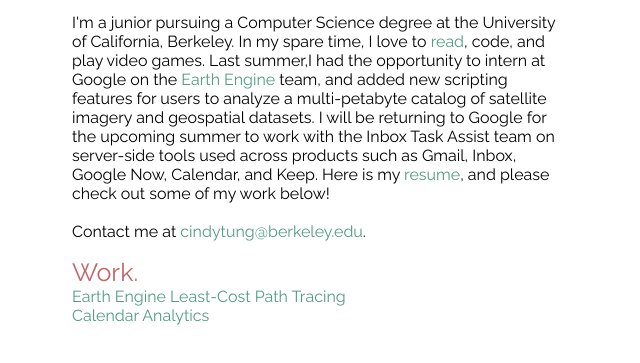
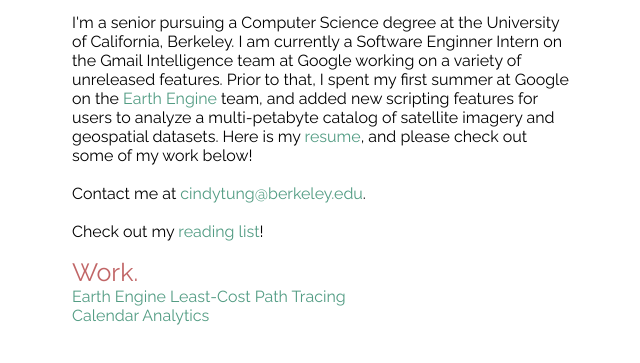
Before and after one commit to cindytung/cindytung.github.io, a plain HTML site: page index.html in a window 1280 px wide. Shown: the part 167-530 px from the top of the page, without its empty margins (68-708 px from the left). Drawn offline with Linux system fonts and the light colour scheme.

Commit message:
update reading list

```diff
--- a/index.html
+++ b/index.html
@@ -14,14 +14,16 @@
         <a href="https://github.com/cindytung" target="_blank"><img src="images/github.png" style="width:30px;height:30px;" alt="Github"></a>
         <a href="https://www.linkedin.com/in/cindytung96" target="_blank"><img src="images/linkedin.png" style="width:30px;height:30px;" alt="Github"></a>
       </div>
-      <p>I'm a junior pursuing a Computer Science degree at the University of California, Berkeley. In my spare time, I love to <a href="books.html">read</a>, code, and play
-        video games. Last summer,I had the opportunity to intern at Google on the
+      <p>I'm a senior pursuing a Computer Science degree at the University of
+        California, Berkeley. I am currently a Software Enginner Intern on the
+        Gmail Intelligence team at Google working on a variety of unreleased features.
+        Prior to that, I spent my first summer at Google on the
         <a href="https://earthengine.google.com/" target="_blank">Earth Engine</a> team, and added new scripting features for users to analyze a
-        multi-petabyte catalog of satellite imagery and geospatial datasets. I will
-        be returning to Google for the upcoming summer to work with the Inbox
-        Task Assist team on server-side tools used across products such as Gmail, Inbox,
-        Google Now, Calendar, and Keep. Here is my <a href="https://vine.co/v/5uL6i9B5zmF" target="_blank">resume</a>, and please check out
-        some of my work below! <br> <br> Contact me at <a href="mailto:cindytung@berkeley.edu">cindytung@berkeley.edu</a>.</p>
+        multi-petabyte catalog of satellite imagery and geospatial datasets.
+        Here is my <a href="https://vine.co/v/5uL6i9B5zmF" target="_blank">resume</a>, and please check out
+        some of my work below! <br> <br> Contact me at <a href="mailto:cindytung@berkeley.edu">cindytung@berkeley.edu</a>.</br></br>
+        Check out my <a href="books.html">reading list</a>!
+      </p>
 
       <div class="heading">Work.</div>
       <a href="earth.html">Earth Engine Least-Cost Path Tracing</a><br>
```
Also changed, not shown: books.html (+4 -1 lines).
